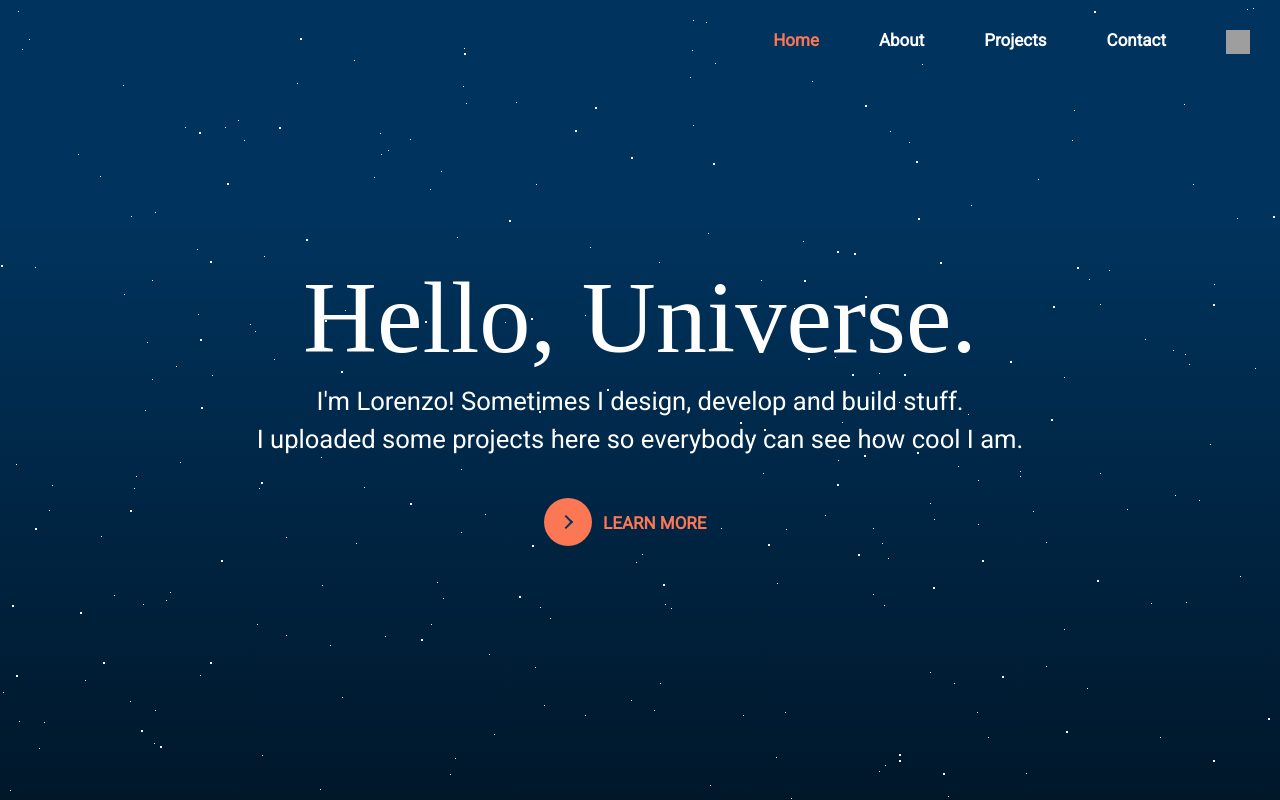
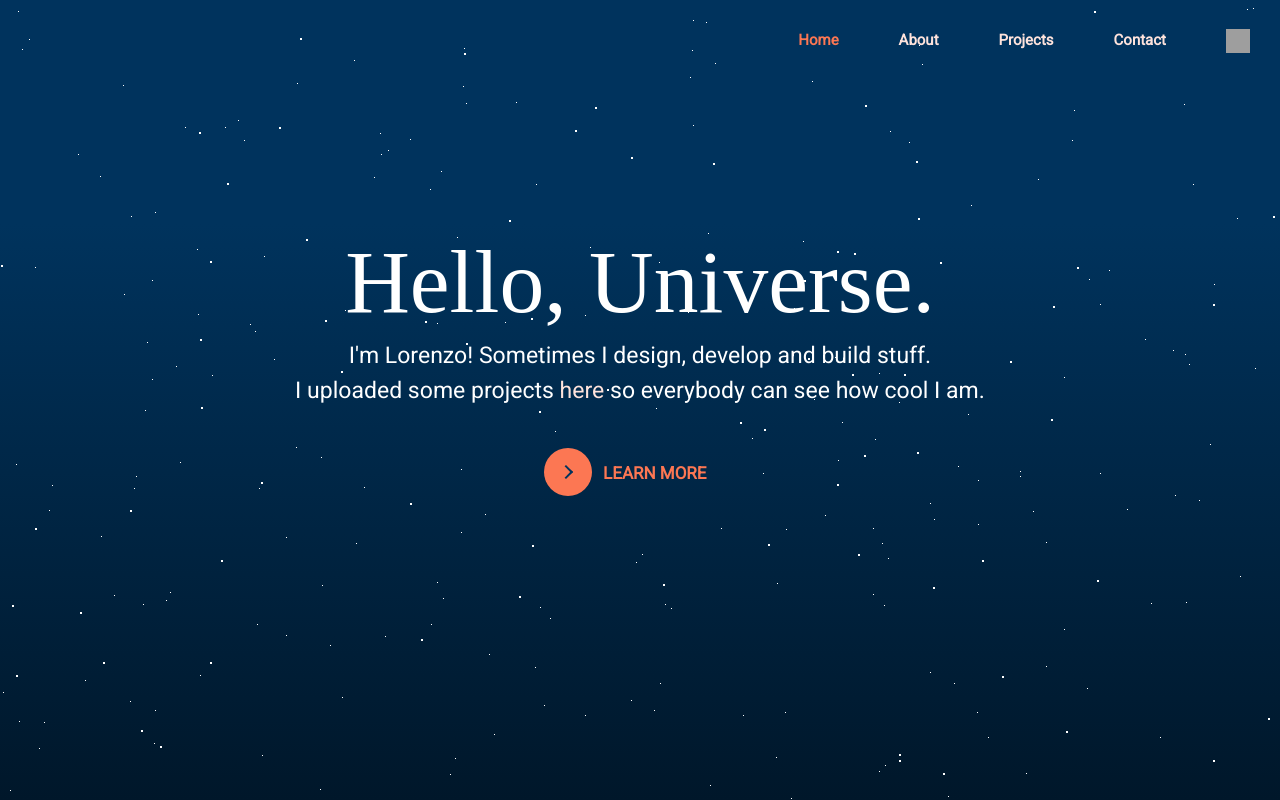
Before and after one commit to lorenzosani/lorenzosani.com, a Django app: page / in a window 1280 px wide. Run offline with Django 3.2, Linux system fonts and the light colour scheme; some libraries are stand-ins or nearby versions; some web fonts are replaced; grey boxes are pictures that could not be loaded.

Commit message:
Small layout fixes on homepage

```diff
--- a/static/script.js
+++ b/static/script.js
@@ -1,7 +1,9 @@
 $(document).ready(() => {
-  // Hide splash screen
+  // Hide splash screen and animate appearance
+  setTimeout(() => { $(".center-page").css("opacity", "100").css("top", "-10vh") }, 500);
   $("#loader").css("opacity", "0");
-  setTimeout(() => { $("#loader").css("display", "none") }, 500);
+  $("#loader").css("display", "none");
+  setTimeout(() => { $(".navigation").css("opacity", "100") }, 1200);
 
   // Navbar toggle open and close nav styles on click
   $("#nav-toggle").click(function() {
--- a/static/style.css
+++ b/static/style.css
@@ -38,8 +38,9 @@ transition: all .5s ease-in-out;
 }
 
 .center-page {
+  opacity: 0;
   position: absolute;
-  top: 0;
+  top: -15vh;
   bottom: 0;
   left: 0;
   right: 0;
@@ -53,13 +54,13 @@ transition: all .5s ease-in-out;
 
 #home #title {
   font-family: "DM Serif Text", serif;
-  font-size: 8vw;
-  line-height: 10vw;
+  font-size: 7vw;
+  line-height: 9vw;
 }
 
 #home #subtitle {
   font-family: "Roboto", sans-serif;
-  font-size: 2vw;
+  font-size: 1.8vw;
   margin: 0 auto;
 }
 
@@ -86,6 +87,7 @@ transition: all .5s ease-in-out;
   }
 }
 .navigation {
+  opacity: 0;
   -webkit-font-smoothing: antialiased;
   font-family: "Roboto", sans-serif;
   height: 70px;
@@ -104,7 +106,7 @@ nav ul {
   list-style: none;
   margin: 0;
   padding: 0;
-  font-size: 17px;
+  font-size:15px;
 }
 nav ul li {
   float: left;
@@ -123,7 +125,7 @@ nav ul li a:visited {
 }
 /* Text hover link animation */
 .text-hover {
-  color: white;
+  color: #fee3dc;
   display: inline;
   -webkit-transition-timing-function: cubic-bezier(0.65, 0, 0.076, 1);
   transition-timing-function: cubic-bezier(0.65, 0, 0.076, 1);
@@ -153,8 +155,6 @@ nav ul li a:visited {
   transition-timing-function: cubic-bezier(0.65, 0, 0.076, 1);
   -webkit-transition-delay: 0s;
   transition-delay: 0s;
-}
-.text-hover:after {
   background-color: #fc7753;
 }
 .text-hover:focus,
@@ -162,7 +162,7 @@ nav ul li a:visited {
   text-decoration: none;
   outline: 0;
   cursor: pointer;
-  color: #fc7753;
+  color: #fff;
   -webkit-transition: color 0.45s cubic-bezier(0.65, 0, 0.076, 1);
   transition: color 0.45s cubic-bezier(0.65, 0, 0.076, 1);
 }
@@ -184,7 +184,7 @@ nav ul li a:visited {
   -webkit-transition-property: width, background-color;
   transition-property: width, background-color;
   width: 0;
-  height: 3px;
+  height: 15%;
 }
 .text-hover-linethrough-goes-right:focus:after,
 .text-hover-linethrough-goes-right:hover:after {
--- a/templates/website/index.html
+++ b/templates/website/index.html
@@ -24,12 +24,12 @@
     </div>
   </section>
   <!-- HOME SCREEN -->
-  <div class="container center-page" id="header">
+  <div class="center-page" id="header">
     <div id="title">
       Hello, Universe.
     </div>
     <div id="subtitle">
-      I'm Lorenzo! Sometimes I design, develop and build stuff. <br/> I uploaded some projects <a href="#projects" class="text-hover text-hover-linethrough-goes-right">here</a> so everybody can see how cool I am.
+      I'm Lorenzo! Sometimes I design, develop and build stuff. <br/>I uploaded some projects <a href="#projects" class="text-hover text-hover-linethrough-goes-right">here</a> so everybody can see how cool I am.
     </div>
     <button class="learn-more">
       <a href="#about">
```
